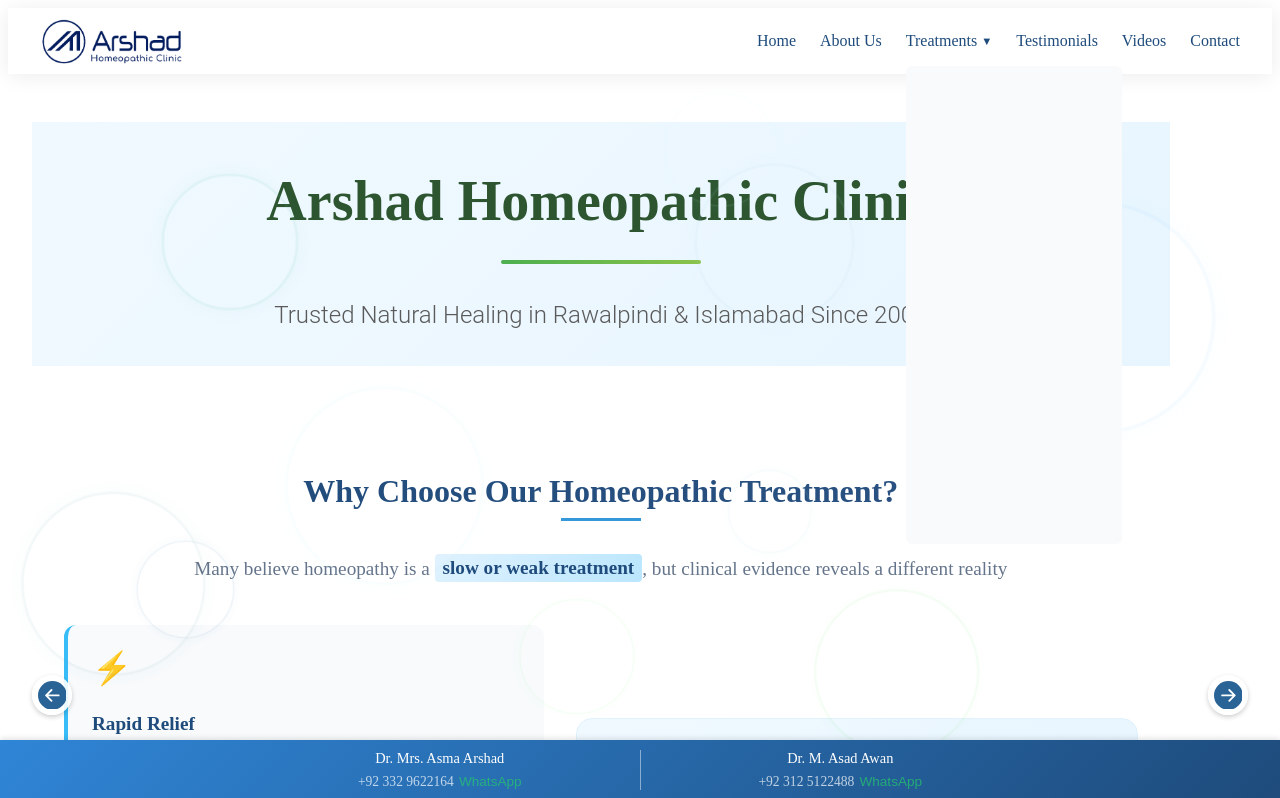
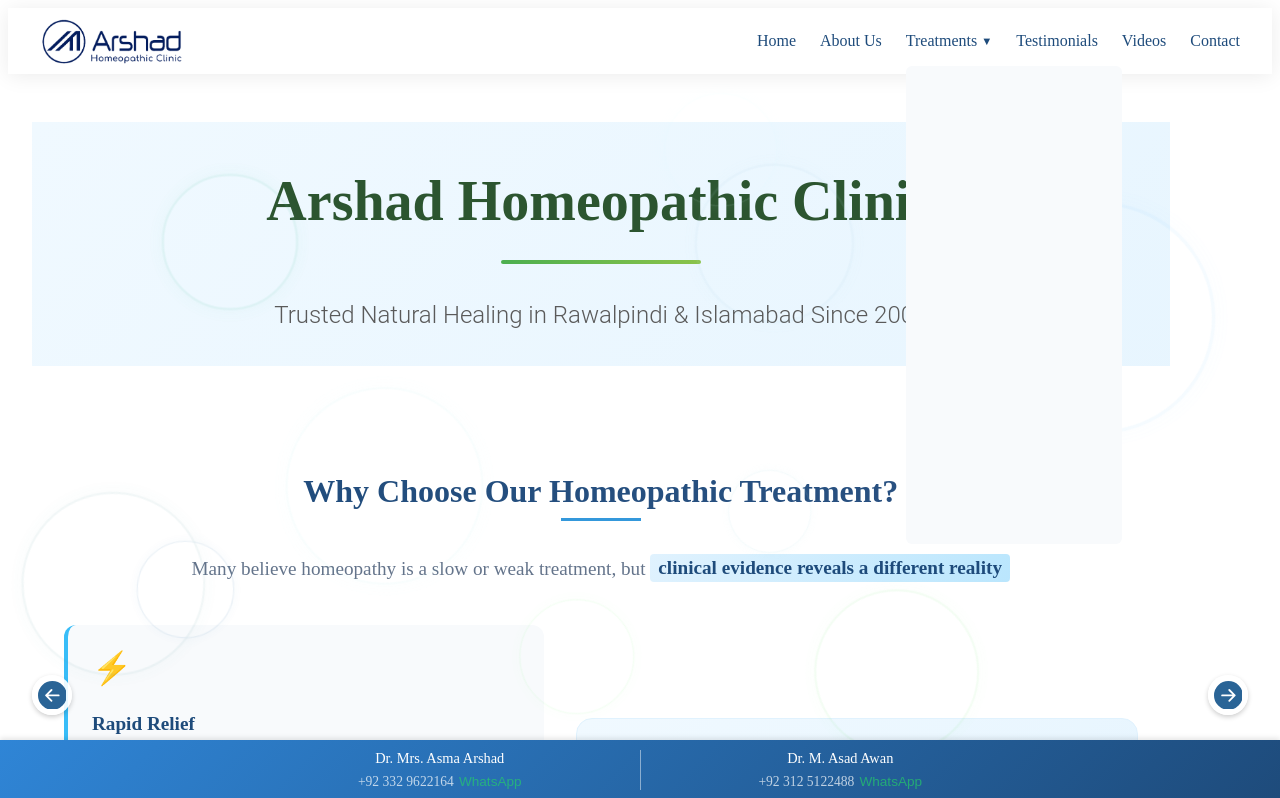
Before and after one commit to Awan0508/ArshadhcNew, a Next.js app: page /aboutUs in a window 1280 px wide. Shown: the top 798 px of the page. Built offline with nearby package versions, Linux system fonts and the light colour scheme.

Commit message:
4th commit

```diff
--- a/src/pages/aboutUs.js
+++ b/src/pages/aboutUs.js
@@ -125,8 +125,8 @@
             <h2 className={styles.sectionTitle}>Why Choose Our Homeopathic Treatment?</h2>
 
            <p className={styles.introParagraph}>
-                Many believe homeopathy is a <span className={styles.highlight}>slow or weak treatment</span>,
-                but clinical evidence reveals a different reality
+                Many believe homeopathy is a slow or weak treatment,
+                but <span className={styles.highlight}> clinical evidence reveals a different reality </span>
               </p>
           </motion.div>
 
```
